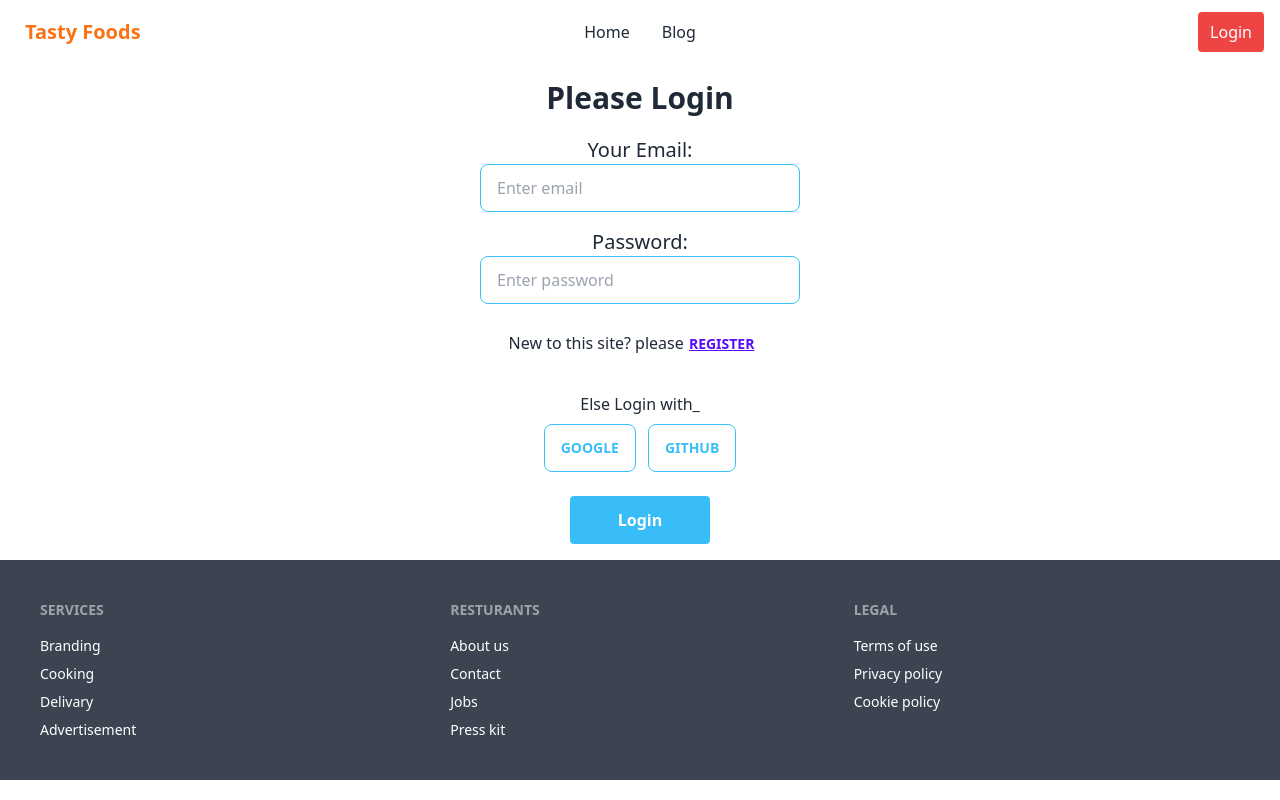
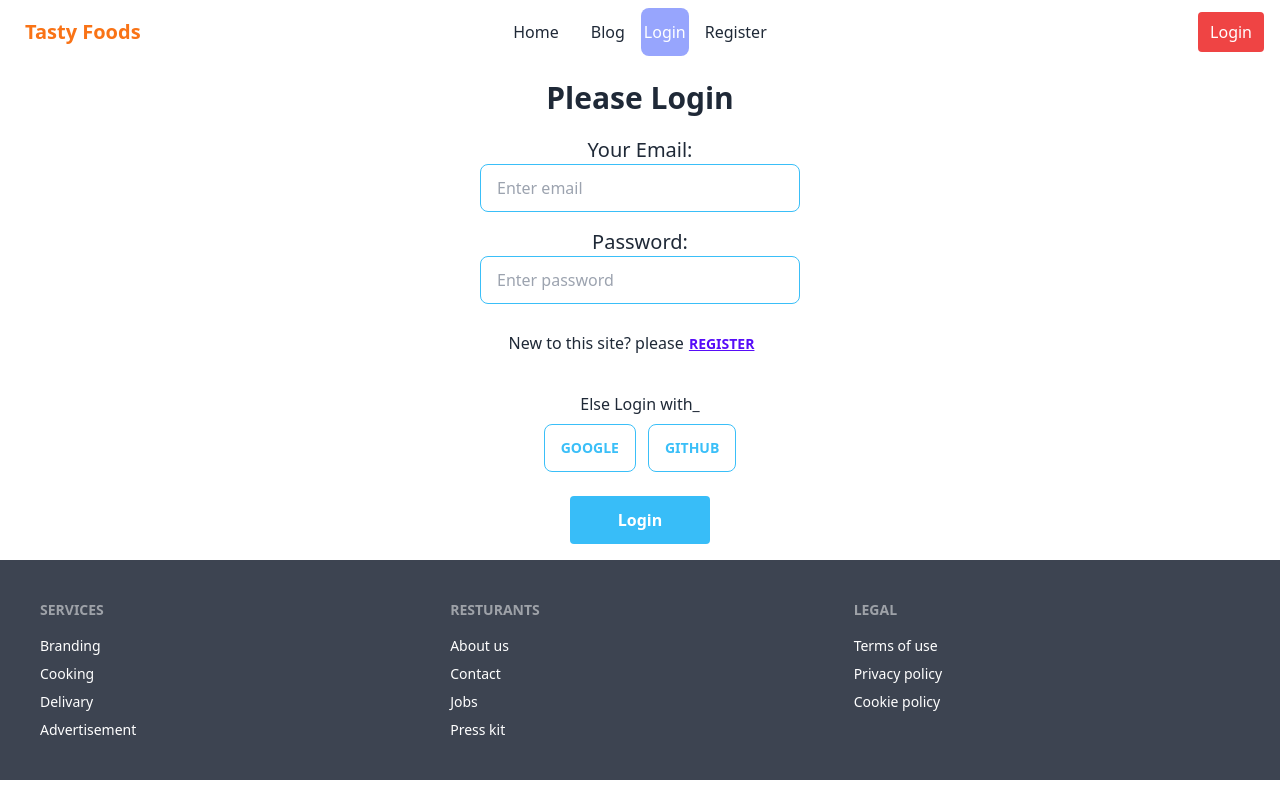
Before and after one commit to MasudBhuiya/tasty-food-sercer, a React (Vite) app: page /login in a window 1280 px wide. Built offline with nearby package versions, Linux system fonts and the light colour scheme; no server answers.

Commit message:
added responsible view recipe button

```diff
--- a/src/components/Cart/Cart.jsx
+++ b/src/components/Cart/Cart.jsx
@@ -1,21 +1,16 @@
 import React, { useContext, useEffect, useState } from 'react';
 import { AuthContext } from '../Context/AuthProvider';
-import { Navigate, useNavigate } from 'react-router-dom';
+import { Navigate, useLocation, useNavigate } from 'react-router-dom';
 
 const Cart = ({chef}) => {
 const {user} = useContext(AuthContext)
-    console.log(user);
+// const location = useLocation()
+    // console.log(user);
     const {likes,id, name, numberOfRecipes, picture, yearsOfExperience}= chef;
     const navigate = useNavigate()
     const handleViewDetails = ()=>{
-        if(user){
             navigate(`/details/${id}`)
-        }
-        else{
-            navigate('/login')
-        }
     }
-
     return (
         <div className="card md:w-96 bg-base-100 shadow-xl pt-2 mb-3 ">
   <figure className=''><img className='rounded' src={picture} alt="Shoes" /></figure>
--- a/src/components/Details/Details.jsx
+++ b/src/components/Details/Details.jsx
@@ -35,7 +35,6 @@ const Details = () => {
                         <p className='font-bold'>Recipes: {numberOfRecipes}</p>
                         <p className='font-bold'>Experience: {yearsOfExperience}</p>
                         <div className="card-actions justify-end">
-                            <button className="btn btn-primary">Listen</button>
                         </div>
                     </div>
                 </div>
--- a/src/components/Header/Header.jsx
+++ b/src/components/Header/Header.jsx
@@ -5,7 +5,7 @@ import Active from '../Active/Active';
 
 const Header = () => {
   const {user, logOut} = useContext(AuthContext);
-  console.log(user);
+  // console.log(user);
   const handleLogout = ()=>{
     logOut()
     .then()
@@ -23,6 +23,8 @@ const Header = () => {
       <ul tabIndex={0} className="menu menu-compact dropdown-content mt-3 p-2 shadow bg-base-100 rounded-box w-52">
         <li><Active to="/">Home</Active></li>
         <li><Active to="/blog">Blog</Active></li>
+        <li><Active to="/login">Login</Active></li>
+        <li><Active to="/Register">Register</Active></li>
       </ul>
     </div>
     <a className="btn btn-ghost normal-case text-xl text-orange-500">Tasty Foods</a>
@@ -31,6 +33,8 @@ const Header = () => {
     <ul className="menu menu-horizontal px-1">
     <li><Active to="/">Home</Active></li>
         <li><Active to="/blog">Blog</Active></li>
+        <li><Active to="/login">Login</Active></li>
+        <li><Active to="/Register">Register</Active></li>
     </ul>
   </div>
   <div className="navbar-end">
--- a/src/components/Login/Login.jsx
+++ b/src/components/Login/Login.jsx
@@ -1,11 +1,15 @@
 import React, { useContext, useState } from 'react';
 import { AuthContext } from '../Context/AuthProvider';
-import { Link } from 'react-router-dom';
+import { Link, useLocation, useNavigate } from 'react-router-dom';
 
 
 const Login = () => {
     const {loginUser, googleUser, githubUser} = useContext(AuthContext);
     const [error, setError]= useState(null);
+    const navigate = useNavigate()
+    const location = useLocation();
+    // console.log(location);
+    const page = location.state?.form?.pathname;
     const handleLogin =(e)=>{
         setError('')
         e.preventDefault();
@@ -17,7 +21,8 @@ const Login = () => {
         .then(result=>{
             const loggedUser = result.user;
             console.log(loggedUser);
-            form.reset()
+            form.reset();
+            navigate(page)
         })
         .catch(error => {
             console.log(error);
@@ -53,7 +58,7 @@ const Login = () => {
             <br />
             <p>{error}</p>
             <br />
-            <input className='bg-sky-400 px-12 py-3 rounded font-bold text-white' type="submit" name="login" value="Login" id="" />
+            <input  className='bg-sky-400 px-12 py-3 rounded font-bold text-white' type="submit" name="login" value="Login" id="" />
             </form>
     );
 };
--- a/src/components/PrivateRoute/PrivateRoute.jsx
+++ b/src/components/PrivateRoute/PrivateRoute.jsx
@@ -1,10 +1,10 @@
 import React, { useContext } from 'react';
 import { AuthContext } from '../Context/AuthProvider';
-import { Navigate } from 'react-router-dom';
+import { Navigate, useLocation } from 'react-router-dom';
 
 const PrivateRoute = ({children}) => {
-    const {user, loading} = useContext(AuthContext)
-
+    const {user, loading} = useContext(AuthContext);
+     const location = useLocation()
         if(loading){
             return  <button className='flex justify-center items-center text-center' disabled type="button" class="text-white bg-blue-700 hover:bg-blue-800 focus:ring-4 focus:ring-blue-300 font-medium rounded-lg text-sm px-5 py-2.5 text-center mr-2 dark:bg-blue-600 dark:hover:bg-blue-700 dark:focus:ring-blue-800 inline-flex items-center">
             <svg aria-hidden="true" role="status" class="inline w-4 h-4 mr-3 text-white animate-spin" viewBox="0 0 100 101" fill="none" xmlns="http://www.w3.org/2000/svg">
@@ -17,7 +17,7 @@ const PrivateRoute = ({children}) => {
         if(user){
             return children
         }
-    return <Navigate to="login"></Navigate>
+    return <Navigate to="login" state={{form: location}} replace></Navigate>
 };
 
 export default PrivateRoute;
```
Also changed, not shown: 1 other file (tests, documents, lock files or other folders).
